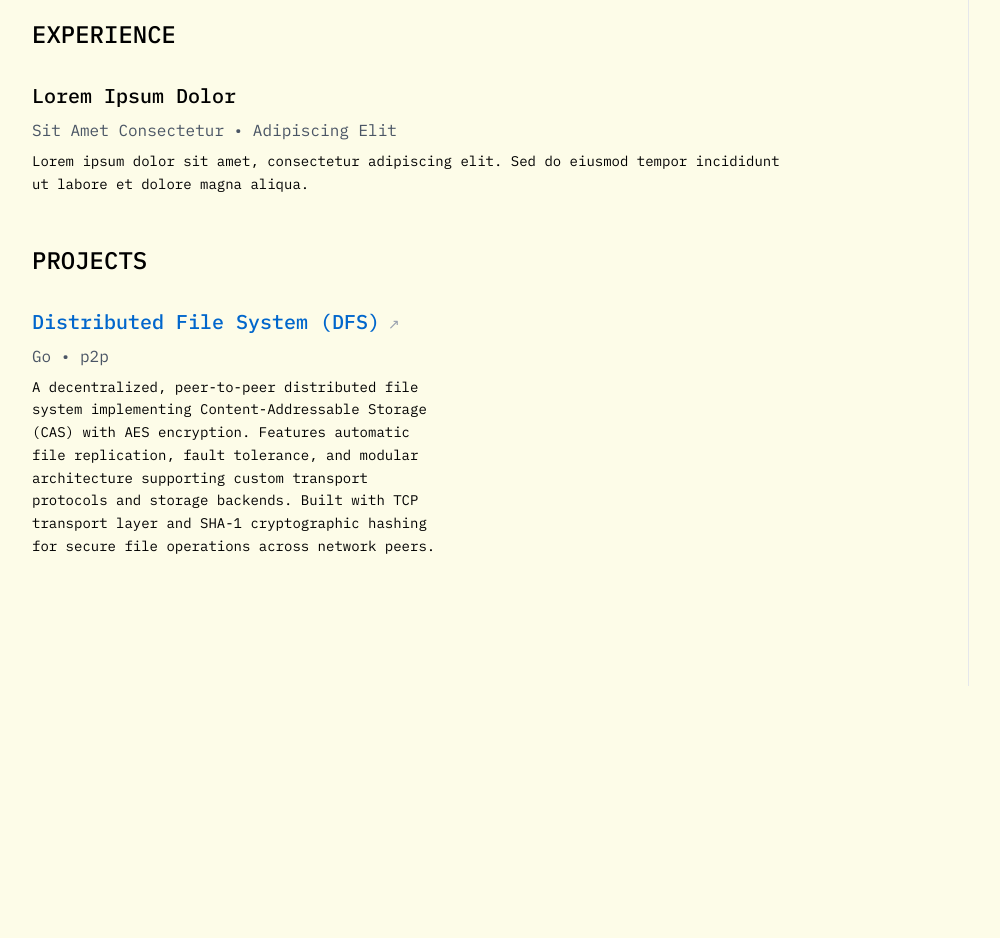
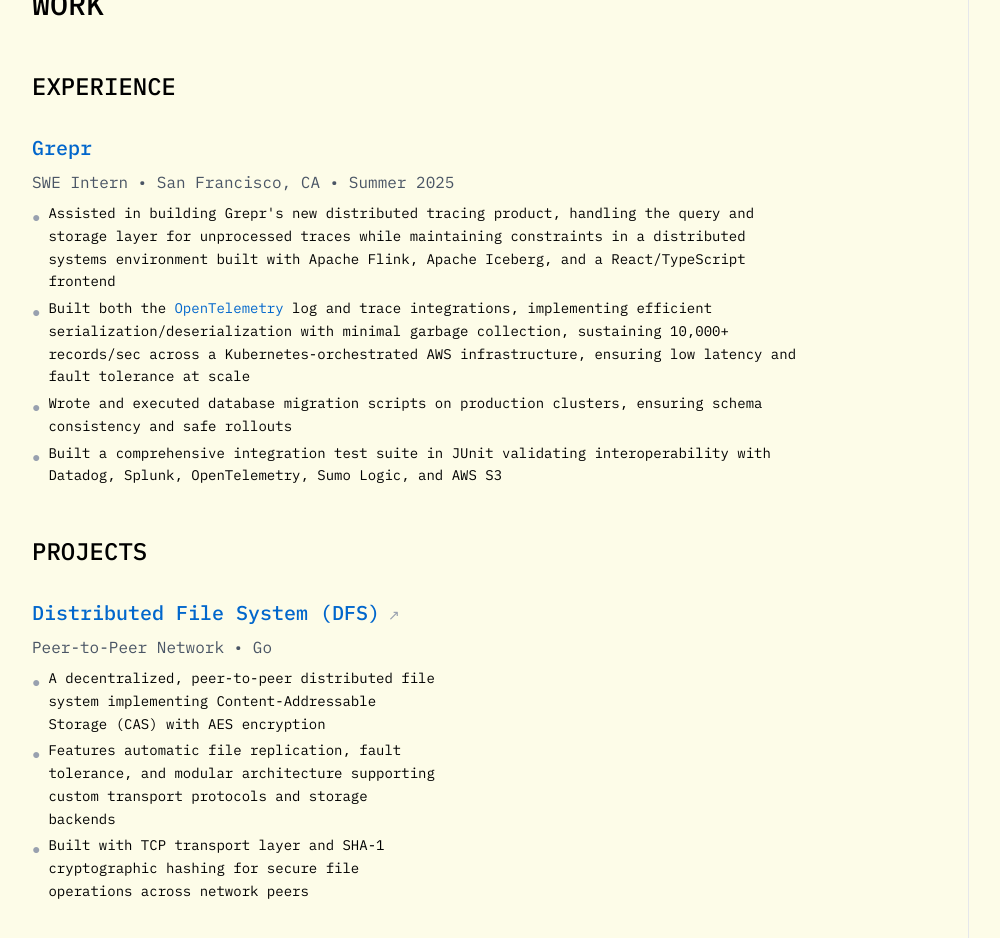
Before and after one commit to navkul/arnavkulkarni-site, a Next.js app: page / in a window 1280 px wide. Shown: the part 460-1398 px from the top of the page, without its empty margins (56-1056 px from the left). Before the commit the page ends 1146 px from the top, so only its background shows below. Built offline with nearby package versions, Linux system fonts and the light colour scheme.

Commit message:
[update] Work expierence with Grepr + update about me

```diff
--- a/src/app/page.tsx
+++ b/src/app/page.tsx
@@ -109,9 +109,10 @@
               <div className="max-w-2xl">
                 <p className="text-md leading-relaxed">
                   I&apos;m Arnav, a student at Boston University pursuing B.A&apos;s in both Computer Science and Economics.
-                  I&apos;m generally interested in distributed systems, but my previous internship at Grepr has me obsesed with
-                  stateful, fault-tolerant, stream processing engines. In my free time, I live and breathe soccer(Arsenal fan unforunately), lift weights,
-                  geek out about new AI tools, and attempt to improve my reading and writing skills.
+                  I&apos;m mainly interested in distributed systems, but my previous internship at Grepr got me hooked on
+                  stateful, fault-tolerant, stream processing engines. I also am interested in integrating AI/ML systems into already established SaaS products.
+                  In my free time, I play and watch soccer(Arsenal fan unforunately), lift weights,
+                  and attempt to improve my reading and writing skills in a world where AI is growing and owning original thought is important.
                 </p>
               </div>
             </section>
@@ -126,9 +127,59 @@
                 <div className="max-w-3xl space-y-8">
                   {experiences.map((experience, index) => (
                     <div key={index}>
-                      <h4 className="text-xl font-medium mb-2">{experience.title}</h4>
-                      <p className="text-gray-600 mb-2">{experience.company} • {experience.period}</p>
-                      <p className="text-sm leading-relaxed">{experience.description}</p>
+                      <h4 className="text-xl font-medium mb-2">
+                        {experience.companyUrl ? (
+                          <a
+                            href={experience.companyUrl}
+                            target="_blank"
+                            rel="noopener noreferrer"
+                            className="hover:text-blue-600 transition-colors"
+                          >
+                            {experience.title}
+                          </a>
+                        ) : (
+                          experience.title
+                        )}
+                      </h4>
+                      <p className="text-gray-600 mb-2">
+                        {experience.role && `${experience.role} • `}{experience.location && `${experience.location} • `}{experience.period}
+                      </p>
+                      <ul className="text-sm leading-relaxed space-y-1">
+                        {Array.isArray(experience.description) ? (
+                          experience.description.map((item, i) => (
+                            <li key={i} className="flex items-start">
+                              <span className="text-gray-400 mr-2 mt-1">●</span>
+                              <span>
+                                {i === 1 ? (
+                                  item.split('OpenTelemetry').map((part, j, array) => {
+                                    if (j === array.length - 1) return part;
+                                    return (
+                                      <span key={j}>
+                                        {part}
+                                        <a
+                                          href="https://docs.grepr.ai/sources-sinks/integrations/OpenTelemetry/"
+                                          target="_blank"
+                                          rel="noopener noreferrer"
+                                          className="text-blue-600 hover:underline"
+                                        >
+                                          OpenTelemetry
+                                        </a>
+                                      </span>
+                                    );
+                                  })
+                                ) : (
+                                  item
+                                )}
+                              </span>
+                            </li>
+                          ))
+                        ) : (
+                          <li className="flex items-start">
+                            <span className="text-gray-400 mr-2 mt-1">●</span>
+                            <span>{experience.description}</span>
+                          </li>
+                        )}
+                      </ul>
                     </div>
                   ))}
                 </div>
@@ -156,7 +207,21 @@
                         )}
                       </h4>
                       <p className="text-gray-600 mb-2">{project.type}</p>
-                      <p className="text-sm leading-relaxed">{project.description}</p>
+                      <ul className="text-sm leading-relaxed space-y-1">
+                        {Array.isArray(project.description) ? (
+                          project.description.map((item, i) => (
+                            <li key={i} className="flex items-start">
+                              <span className="text-gray-400 mr-2 mt-1">●</span>
+                              <span>{item}</span>
+                            </li>
+                          ))
+                        ) : (
+                          <li className="flex items-start">
+                            <span className="text-gray-400 mr-2 mt-1">●</span>
+                            <span>{project.description}</span>
+                          </li>
+                        )}
+                      </ul>
                     </div>
                   ))}
                 </div>
--- a/src/lib/constants.ts
+++ b/src/lib/constants.ts
@@ -1,18 +1,29 @@
 // Work data constants
 export const experiences = [
   {
-    title: "Lorem Ipsum Dolor",
-    company: "Sit Amet Consectetur",
-    period: "Adipiscing Elit",
-    description: "Lorem ipsum dolor sit amet, consectetur adipiscing elit. Sed do eiusmod tempor incididunt ut labore et dolore magna aliqua."
+    title: "Grepr",
+    companyUrl: "https://www.grepr.ai/",
+    location: "San Francisco, CA",
+    period: "Summer 2025",
+    role: "SWE Intern",
+    description: [
+      "Assisted in building Grepr's new distributed tracing product, handling the query and storage layer for unprocessed traces while maintaining constraints in a distributed systems environment built with Apache Flink, Apache Iceberg, and a React/TypeScript frontend",
+      "Built both the OpenTelemetry log and trace integrations, implementing efficient serialization/deserialization with minimal garbage collection, sustaining 10,000+ records/sec across a Kubernetes-orchestrated AWS infrastructure, ensuring low latency and fault tolerance at scale",
+      "Wrote and executed database migration scripts on production clusters, ensuring schema consistency and safe rollouts",
+      "Built a comprehensive integration test suite in JUnit validating interoperability with Datadog, Splunk, OpenTelemetry, Sumo Logic, and AWS S3"
+    ]
   }
 ];
 
 export const projects = [
   {
     title: "Distributed File System (DFS)",
-    type: "Go • p2p ",
-    description: "A decentralized, peer-to-peer distributed file system implementing Content-Addressable Storage (CAS) with AES encryption. Features automatic file replication, fault tolerance, and modular architecture supporting custom transport protocols and storage backends. Built with TCP transport layer and SHA-1 cryptographic hashing for secure file operations across network peers.",
+    type: "Peer-to-Peer Network • Go",
+    description: [
+      "A decentralized, peer-to-peer distributed file system implementing Content-Addressable Storage (CAS) with AES encryption",
+      "Features automatic file replication, fault tolerance, and modular architecture supporting custom transport protocols and storage backends",
+      "Built with TCP transport layer and SHA-1 cryptographic hashing for secure file operations across network peers"
+    ],
     githubUrl: "https://github.com/navkul/dfs"
   }
 ];
```
